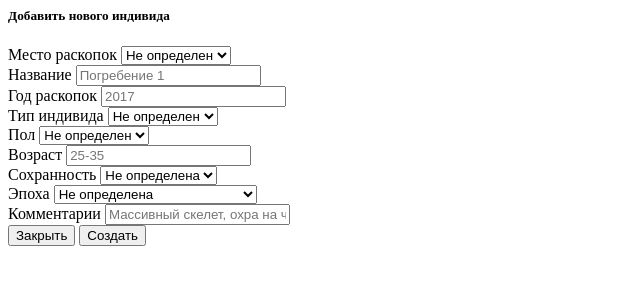
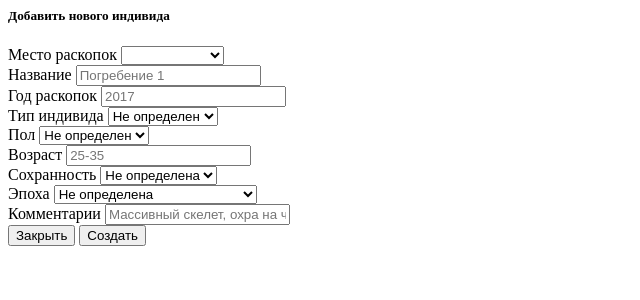
Before and after one commit to E-catalog/frontend, a Flask app: template frontend/templates/individuals/add_individual.html in a window 1280 px wide. Shown: the top 300 px of the page, without its empty margins (0-640 px from the left). Run offline with Flask 2, Linux system fonts and the light colour scheme; the template is opened without the code that fills it: most values are stand-ins (such as "Sample title", 1, 10 or a date in 2020).

Commit message:
chore: removed duplication of selected option in place (update form)

```diff
--- a/frontend/templates/individuals/add_individual.html
+++ b/frontend/templates/individuals/add_individual.html
@@ -9,7 +9,7 @@
                 <div class="form-group">
                     <label>Место раскопок</label>
                     <select class="form-select" name="place_uid" aria-label="Место">
-                        <option selected>Не определен</option>
+                        <option selected></option>
                         {% for place in places %}
                         <option value={{place.uid}}>{{ place.name }}</option>
                         {% endfor %}
--- a/frontend/templates/individuals/update_individual_form.html
+++ b/frontend/templates/individuals/update_individual_form.html
@@ -8,7 +8,9 @@
         <select class="form-select" name="place_uid" aria-label="Место">
             <option value={{individual.links['place']['uid']}} selected>{{ individual.links['place']['name'] }}</option>
             {% for place in places %}
-            <option value={{place.uid}}>{{ place.name }}</option>
+                {% if place.name != individual.links['place']['name'] %}
+                    <option value={{place.uid}}>{{ place.name }}</option>
+                {% endif %}
             {% endfor %}
         </select>    </div>
     <div class="form-group">
```
